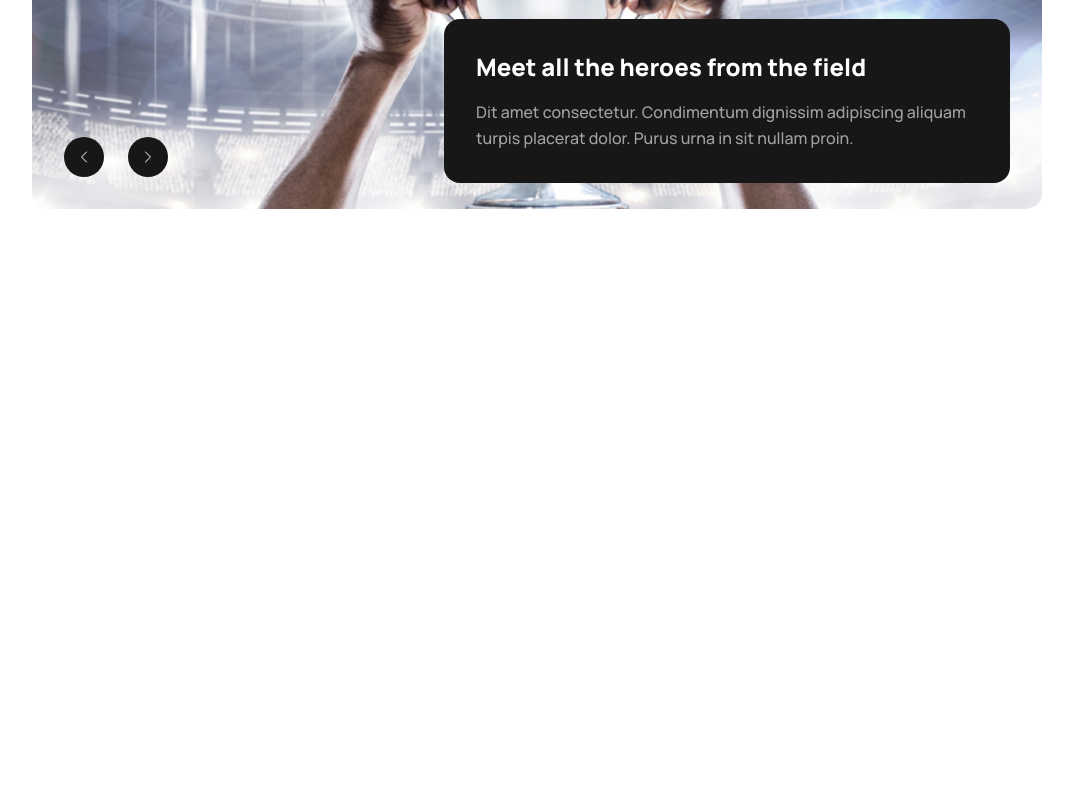
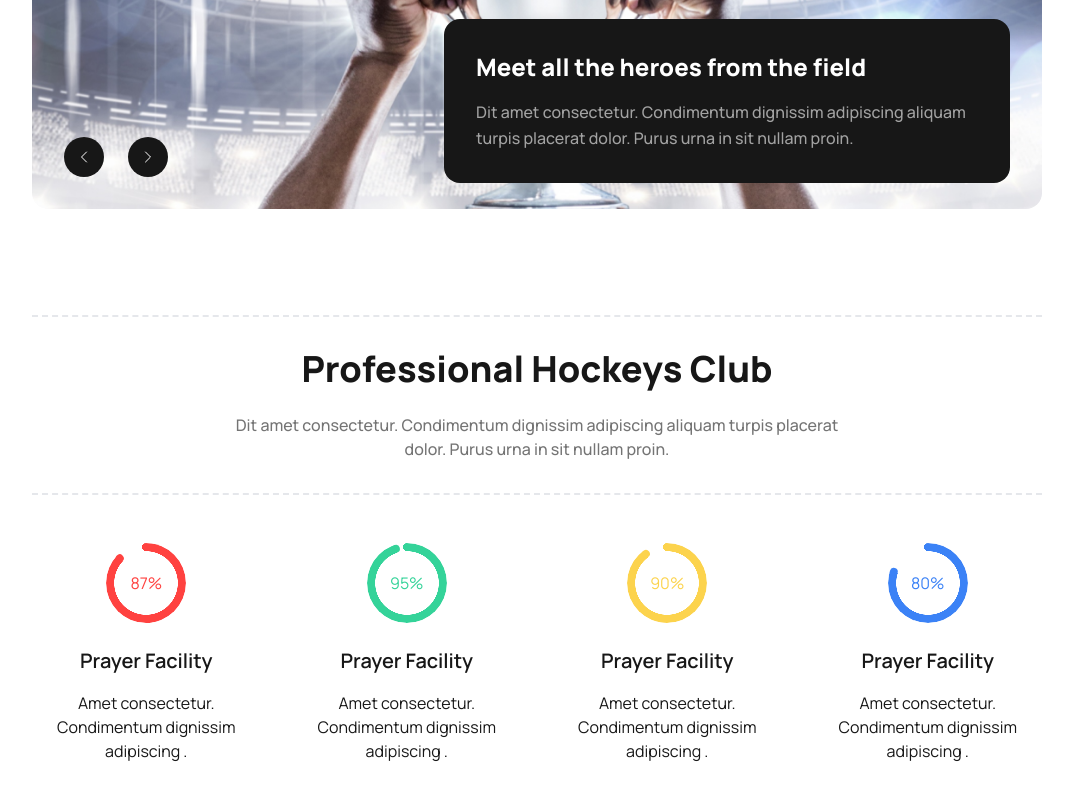
Before and after one commit to M-Nazmul/Hockeys-B9A3, a plain HTML site: page index.html in a window 1280 px wide. Shown: the part 338-1138 px from the top of the page, without its empty margins (103-1176 px from the left). Before the commit the page ends 800 px from the top, so only its background shows below. Drawn offline with nearby package versions, Linux system fonts and the light colour scheme.

Commit message:
added professional hockeys club

```diff
--- a/index.html
+++ b/index.html
@@ -142,11 +142,52 @@
       </div>
     </header>
     <!-- Main section here -->
-    <main class="container max-w-[1440px] mx-auto px-5 lg:px-[135px]"></main>
+    <main class="container max-w-[1440px] mx-auto px-5 lg:px-[135px]">
       <!-- Professional hockeys club section here -->
       <section class="my-10 md:my-[100px]">
+         <div class="border-y-2  border-dashed">
+          <h2 class="text-center text-neutral-900 text-[22px] md:text-4xl font-extrabold mt-6 md:mt-8 mb-4 md:mb-6">Professional Hockeys Club</h2>
+          <p class="max-w-[607px] mx-auto text-center text-neutral-900 text-opacity-60 text-sm md:text-base font-medium leading-relaxed mb-6 md:mb-8">
+            Dit amet consectetur. Condimentum dignissim adipiscing aliquam turpis placerat dolor. Purus urna in sit nullam proin.
+          </p>
+         </div>
+         <!-- Progress section -->
+         <div class="mt-6 md:mt-12 grid grid-cols-1 md:grid-cols-2 lg:grid-cols-4 gap-8">
+          <!-- Progress 1 -->
+          <div class="flex flex-col justify-center items-center">
+            <div class="radial-progress text-primary-bg" style="--value:87;" role="progressbar">87%</div>
+          <h2 class="text-center text-neutral-900 text-xl font-semibold mt-6 mb-4">Prayer Facility</h2>
+          <p class="max-w-[250px] text-neutral-900 text-opacity-900 text-base font-normal text-center">
+            Amet consectetur. Condimentum dignissim adipiscing .
+          </p>
+          </div>
+          <!-- Progress 2 -->
+          <div class="flex flex-col justify-center items-center">
+            <div class="radial-progress text-emerald-400" style="--value:95;" role="progressbar">95%</div>
+          <h2 class="text-neutral-900 text-xl font-semibold mt-6 mb-4">Prayer Facility</h2>
+          <p class="max-w-[250px] text-neutral-900 text-opacity-900 text-base font-normal text-center">
+            Amet consectetur. Condimentum dignissim adipiscing .
+          </p>
+          </div>
+          <!-- Progress 3 -->
+          <div class="flex flex-col justify-center items-center">
+            <div class="radial-progress text-amber-300" style="--value:90;" role="progressbar">90%</div>
+          <h2 class="text-neutral-900 text-xl font-semibold mt-6 mb-4">Prayer Facility</h2>
+          <p class="max-w-[250px] text-neutral-900 text-opacity-900 text-base font-normal text-center">
+            Amet consectetur. Condimentum dignissim adipiscing .
+          </p>
+          </div>
+          <!-- Progress 4 -->
+          <div class="flex flex-col justify-center items-center">
+            <div class="radial-progress text-blue-500" style="--value:80;" role="progressbar">80%</div>
+          <h2 class="text-neutral-900 text-xl font-semibold mt-6 mb-4">Prayer Facility</h2>
+          <p class="max-w-[250px] text-neutral-900 text-opacity-900 text-base font-normal text-center">
+            Amet consectetur. Condimentum dignissim adipiscing .
+          </p>
+          </div>
+         </div>
+      </section>
 
-      </section>
     </main>
 </body>
 </html>
```
